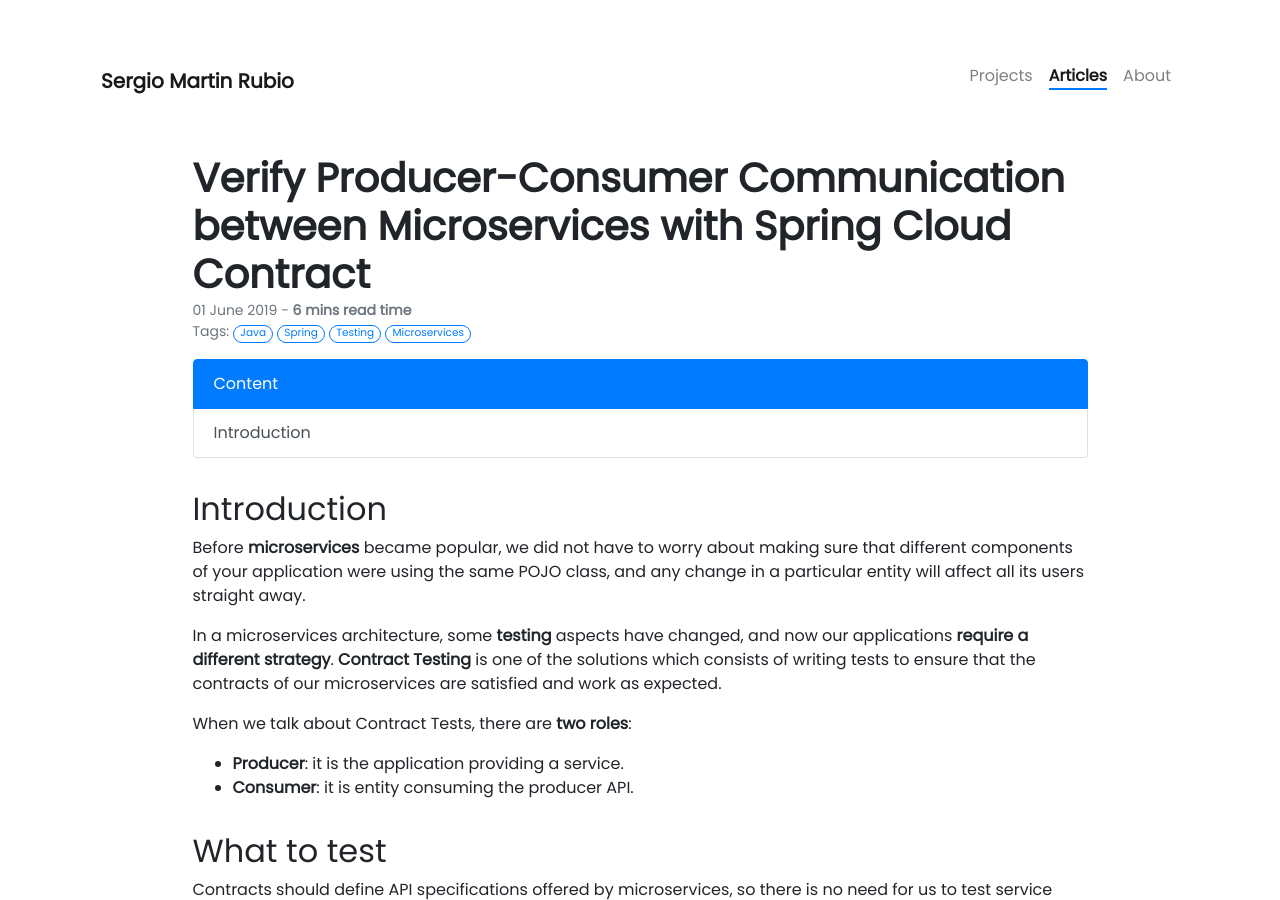
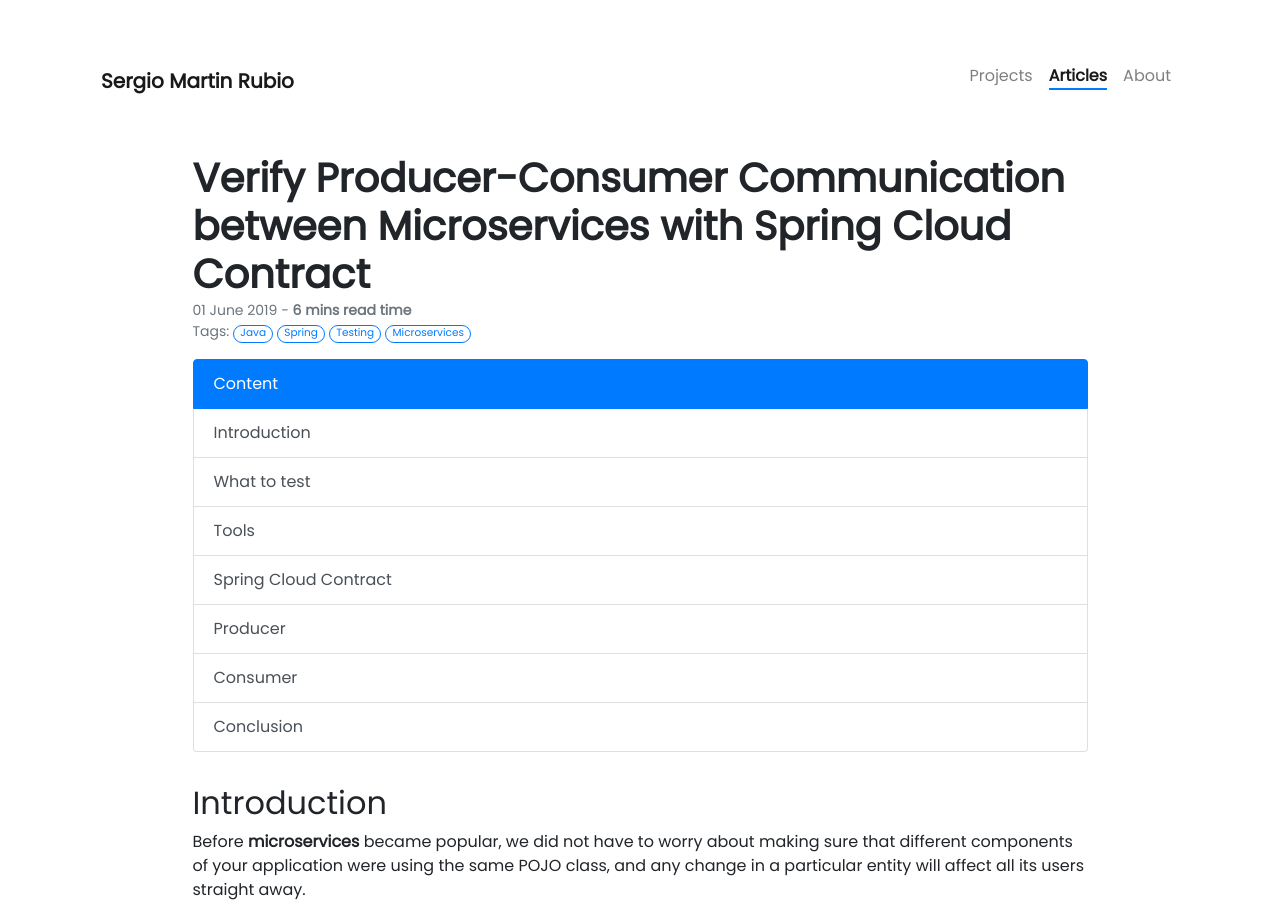
Before and after one commit to jackhman/sergio-martin-rubio-site, a Jekyll site: the page built from _posts/2019-06-01-verify-producer-consumer-communication-between-microservices-with-spring-cloud-contract.md, in a window 1280 px wide and 900 px high. Built offline with Jekyll 4.4.1, drawn with Linux system fonts in a browser that asks for light colours; nearby versions of some CDN libraries; our own code applies the rules of GitHub Pages for plain Markdown files; comment, search, counter and statistics services are not loaded.

Commit message:
update article

```diff
--- a/_posts/2019-06-01-verify-producer-consumer-communication-between-microservices-with-spring-cloud-contract.md
+++ b/_posts/2019-06-01-verify-producer-consumer-communication-between-microservices-with-spring-cloud-contract.md
@@ -8,6 +8,12 @@ description: In a microservices architecture, each microservice is developed ind
 
 {%- capture list_items -%}
 Introduction
+What to test
+Tools
+Spring Cloud Contract
+Producer
+Consumer
+Conclusion
 {%- endcapture -%}
 
 {% include list.html title="Content" type="toc" %}
```
